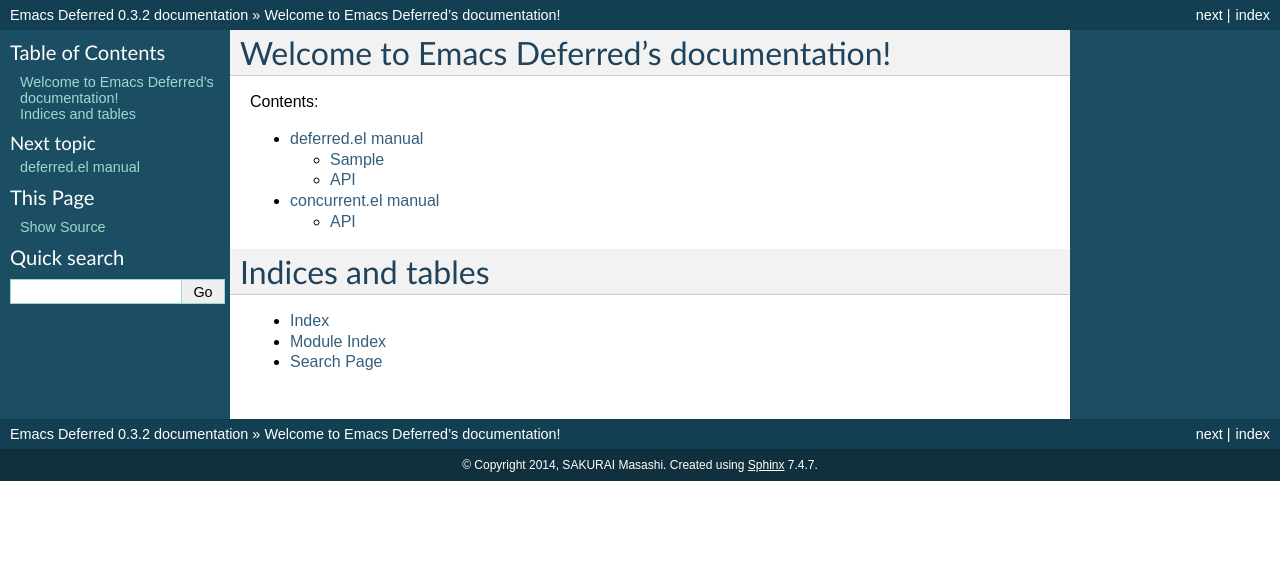
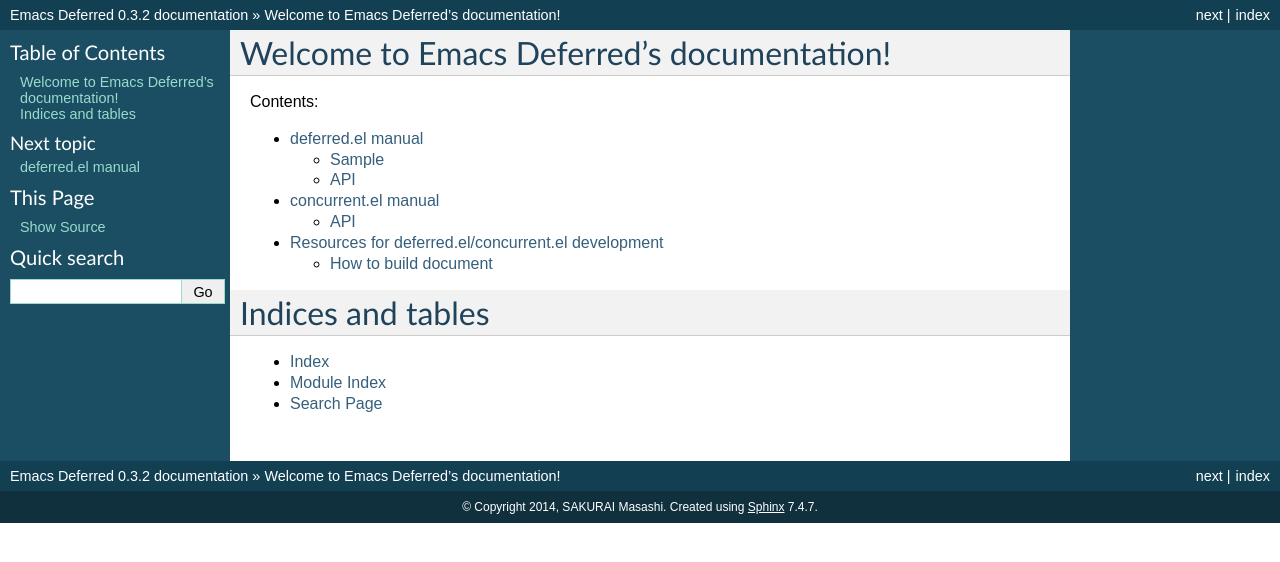
Before and after one commit to kiwanami/emacs-deferred, a Sphinx documentation site: the page built from doc/source/index.rst, in a window 1280 px wide. Shown: the top 562 px of the page. Built offline with Sphinx 7.4.7, drawn with Linux system fonts in a browser that asks for light colours; some of the changed lines change nothing that is shown.

Commit message:
Add "How to build document"

```diff
--- /dev/null
+++ b/doc/source/development.rst
@@ -0,0 +1,36 @@
+=====================================================
+ Resources for deferred.el/concurrent.el development
+=====================================================
+
+How to build document
+=====================
+
+Document of deferred.el and concurrent.el are build using Sphinx_ and
+sphinxcontrib-emacs_.  It is available via `read the docs`_.
+
+To build document, you need to install Sphinx_ and
+sphinxcontrib-emacs_, for example, using `pip install`_:
+
+.. sourcecode:: sh
+
+   cd PATH/TO/emacs-deferred
+   pip install Sphinx
+   pip install -r doc/requirements.txt
+
+Then, goto ``doc/`` directory and build document:
+
+.. sourcecode:: sh
+
+   cd doc/
+   make html
+
+You have html document in ``doc/build/html/``.
+
+If autodocument does not fetch updated docstrings from ``*.el`` files,
+use ``make clean html`` instead.
+
+.. _sphinx: http://sphinx-doc.org/
+.. _sphinxcontrib-emacs: https://github.com/flycheck/sphinxcontrib-emacs
+.. _`read the docs`: http://emacs-deferred.readthedocs.org
+.. _`pip install`:
+   http://pip.readthedocs.org/en/latest/reference/pip_install.html
--- a/doc/source/index.rst
+++ b/doc/source/index.rst
@@ -13,6 +13,7 @@
 
    deferred
    concurrent
+   development
 
 
 Indices and tables
```
